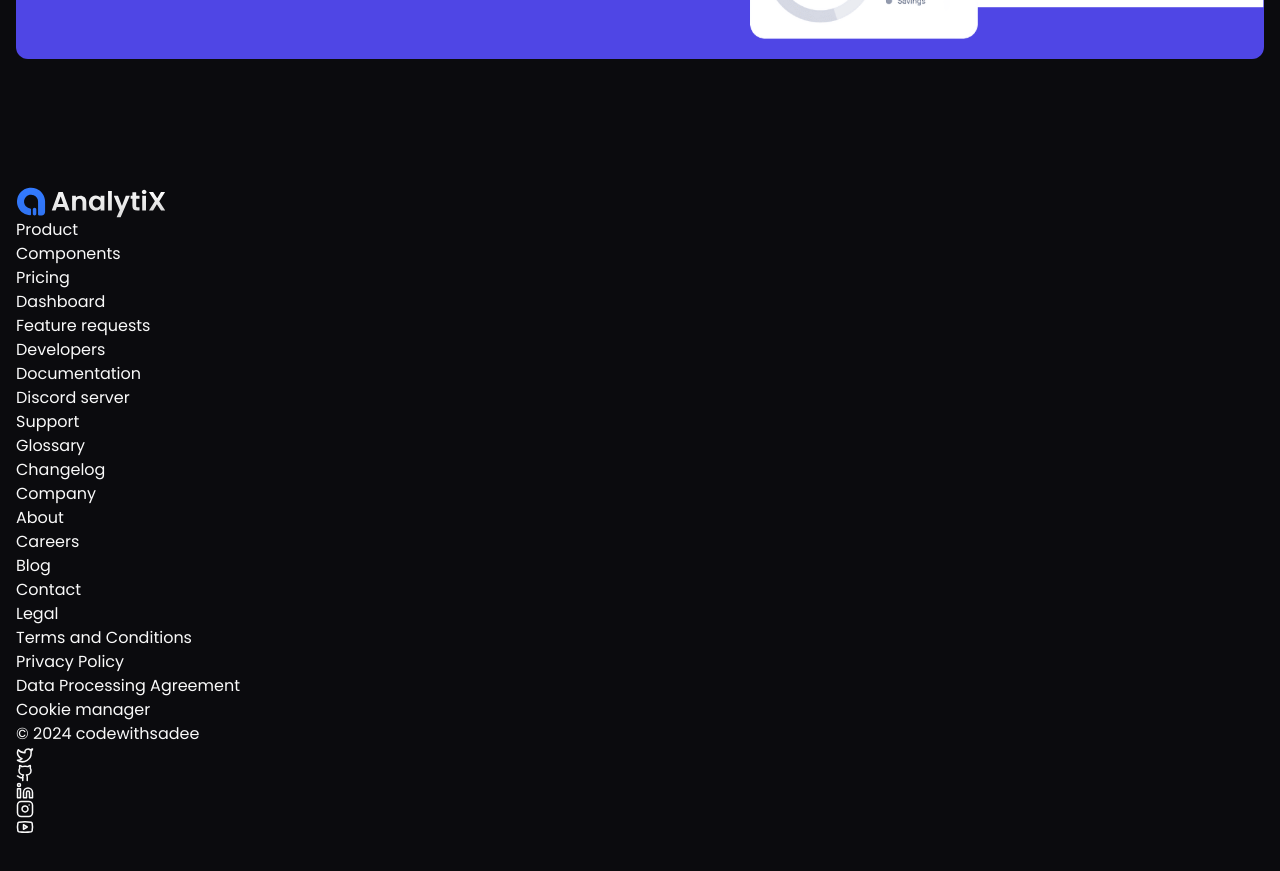
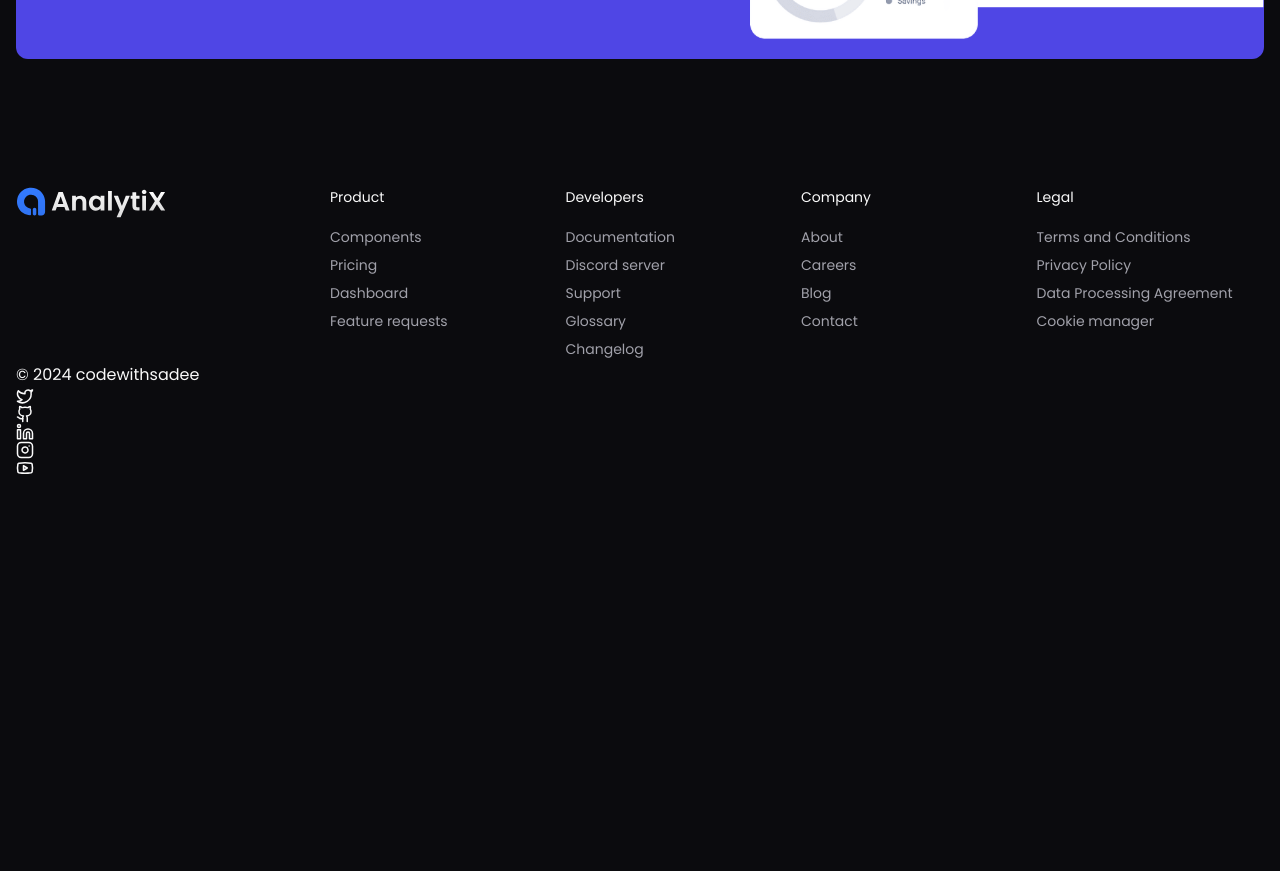
Before and after one commit to Jisap/Analytics, a React (Vite) app: page / in a window 1280 px wide. Shown: the part 6740-7611 px from the top of the page. After the commit the page ends 7217 px from the top, so only its background shows below. Built offline with nearby package versions, Linux system fonts and the light colour scheme.

Commit message:
feat: enhance Footer component layout with grid structure and improved styling

```diff
--- a/src/components/Footer.tsx
+++ b/src/components/Footer.tsx
@@ -7,21 +7,21 @@ import { footerData } from "@/constants"
 
 const Footer = () => {
   return (
-    <footer className="section">
-      <div className="container">
-        <div>
+    <footer className="section !pb-0">
+      <div className="container ">
+        <div className="grid grid-cols-1 gap-x-2 gap-y-10 lg:grid-cols-4">
           <Logo />
 
-          <div>
+          <div className="grid grid-cols-2 gap-x-2 gap-y-8 text-sm sm:grid-cols-4 lg:col-span-3">
             {footerData.links.map(({title, items}, index) => (
               <ul key={index}>
-                <p>
+                <p className="mb-4">
                   {title}
                 </p>
 
                 {items.map(({href, label}, index) => (
-                  <li key={index}>
-                    <a href={href}>
+                  <li key={index} className="text-muted-foreground">
+                    <a href={href} className="inline-block py-1 transition-colors hover:text-primary">
                       {label}
                     </a>
                   </li>
```
